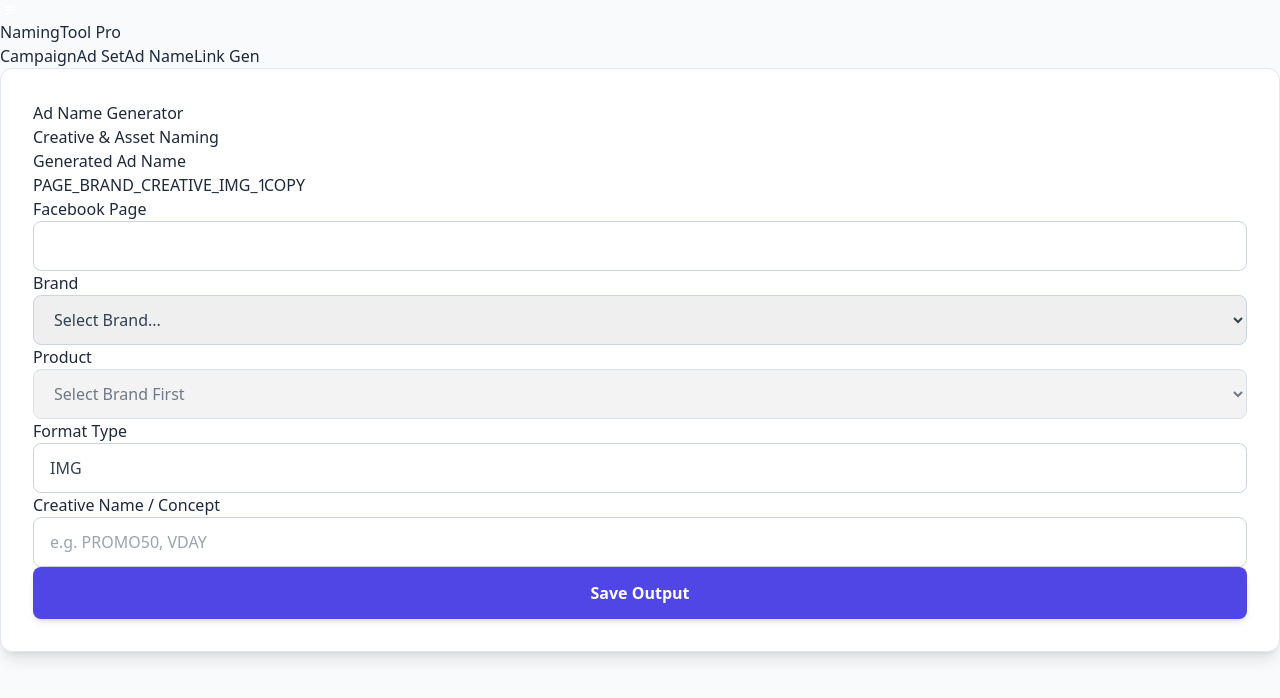
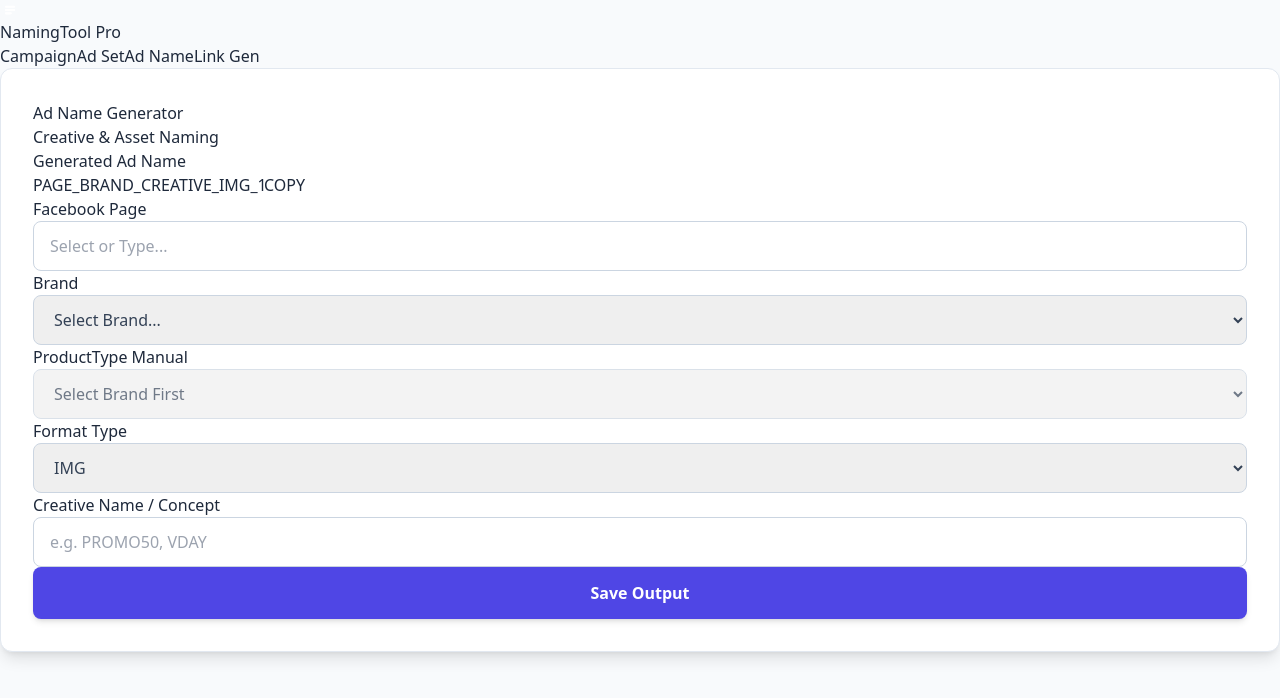
Before and after one commit to weerachitjay-dot/NamingTool, a React (Vite) app: page / in a window 1280 px wide. Both pictures are taken after a click on the button "Ad Name". Shown: the top 698 px of the page. Built offline with nearby package versions, Linux system fonts and the light colour scheme.

Commit message:
Feat: Add Manual Product and Format Dropdown to Ad Name Generator

```diff
--- a/src/components/AdNameForm.jsx
+++ b/src/components/AdNameForm.jsx
@@ -10,11 +10,13 @@ const AdNameForm = () => {
         page: '',
         brand: '',
         prod: '',
-        type: 'IMG',
+        formatType: 'IMG', // Dropdown value
+        customFormatType: '', // Manual input for Custom
         creative: '',
         date: new Date().toISOString().slice(0, 10),
     });
 
+    const [manualProd, setManualProd] = useState(false);
     const [finalName, setFinalName] = useState('');
     const [availableProducts, setAvailableProducts] = useState([]);
 
@@ -31,10 +33,16 @@ const AdNameForm = () => {
             if (!dateString) return "DATE";
             const d = new Date(dateString);
             const months = ["JAN", "FEB", "MAR", "APR", "MAY", "JUN", "JUL", "AUG", "SEP", "OCT", "NOV", "DEC"];
+            // Format DDMM e.g. 01JAN. Or default req? Previous code was DDMMM.
+            // User requested Ad Set Date Format? No, Campaign Gen was YYYY-MM-DD.
+            // Keeping Ad Name format as DDMMM per legacy unless requested.
+            // Wait, previous code was:  ${String(d.getDate()).padStart(2, '0')}${months[d.getMonth()]}
             return `${String(d.getDate()).padStart(2, '0')}${months[d.getMonth()]}`;
         };
 
-        const { page, brand, prod, type, creative, date } = formData;
+        const { page, brand, prod, formatType, customFormatType, creative, date } = formData;
+
+        let typeVal = formatType === 'Custom' ? customFormatType : formatType;
 
         let prefix = page ? `(${page})` : "PAGE";
         let brandProd = brand || "BRAND";
@@ -44,7 +52,7 @@ const AdNameForm = () => {
             prefix,
             brandProd,
             creative || "CREATIVE",
-            type || "TYPE",
+            typeVal || "TYPE",
             formatDateMMM(date)
         ];
 
@@ -69,7 +77,7 @@ const AdNameForm = () => {
     };
 
     return (
-        <div className="card animate-fade-in">
+        <div className="card animate-fade-in pb-24">
             <h2 className="text-2xl font-bold text-center mb-1">Ad Name Generator</h2>
             <p className="text-center text-slate-500 mb-8">Creative & Asset Naming</p>
 
@@ -84,7 +92,7 @@ const AdNameForm = () => {
             <div className="grid grid-cols-1 md:grid-cols-2 gap-6">
                 <div>
                     <label className="block text-sm font-medium text-slate-700 mb-1">Facebook Page</label>
-                    <input list="page_list_ad" name="page" value={formData.page} onChange={handleChange} className="input-field" />
+                    <input list="page_list_ad" name="page" value={formData.page} onChange={handleChange} className="input-field" placeholder="Select or Type..." />
                     <datalist id="page_list_ad">
                         {APP_CONFIG.pages.map(p => <option key={p} value={p} />)}
                     </datalist>
@@ -97,7 +105,25 @@ const AdNameForm = () => {
                     </select>
                 </div>
                 <div>
-                    <label className="block text-sm font-medium text-slate-700 mb-1">Product</label>
+                    <label className="block text-sm font-medium text-slate-700 mb-1 flex justify-between">
+                        Product
+                        <button
+                            onClick={() => setManualProd(!manualProd)}
+                            className="text-xs text-indigo-500 hover:text-indigo-700 underline font-normal"
+                        >
+                            {manualProd ? "Switch to List" : "Type Manual"}
+                        </button>
+                    </label>
+                    {manualProd ? (
+                        <input
+                            type="text"
+                            name="prod"
+                            value={formData.prod}
+                            onChange={handleChange}
+                            className="input-field border-indigo-300 ring-1 ring-indigo-100"
+                            placeholder="Type custom product..."
+                        />
+                    ) : (
                         <select
                             name="prod"
                             value={formData.prod}
@@ -108,11 +134,34 @@ const AdNameForm = () => {
                             <option value="">{formData.brand ? "Select Product..." : "Select Brand First"}</option>
                             {availableProducts.map(p => <option key={p} value={p}>{p}</option>)}
                         </select>
+                    )}
                 </div>
+
+                {/* Format Type */}
+                <div className={formData.formatType === 'Custom' ? "md:col-span-2 grid grid-cols-1 md:grid-cols-2 gap-6 bg-slate-50 p-4 rounded-lg" : ""}>
                     <div>
                         <label className="block text-sm font-medium text-slate-700 mb-1">Format Type</label>
-                    <input type="text" name="type" value={formData.type} onChange={handleChange} className="input-field" />
+                        <select name="formatType" value={formData.formatType} onChange={handleChange} className="input-field">
+                            <option value="IMG">IMG</option>
+                            <option value="VDO">VDO</option>
+                            <option value="Custom">Custom</option>
+                        </select>
                     </div>
+                    {formData.formatType === 'Custom' && (
+                        <div className="animate-fade-in">
+                            <label className="block text-sm font-medium text-slate-700 mb-1">Custom Format</label>
+                            <input
+                                type="text"
+                                name="customFormatType"
+                                value={formData.customFormatType}
+                                onChange={handleChange}
+                                className="input-field border-indigo-300 ring-1 ring-indigo-100"
+                                placeholder="e.g. GIF, CAROUSEL"
+                            />
+                        </div>
+                    )}
+                </div>
+
                 <div className="md:col-span-2">
                     <label className="block text-sm font-medium text-slate-700 mb-1">Creative Name / Concept</label>
                     <input type="text" name="creative" value={formData.creative} onChange={handleChange} className="input-field" placeholder="e.g. PROMO50, VDAY" />
```
Lines whose indentation alone changed are shown as unchanged.
